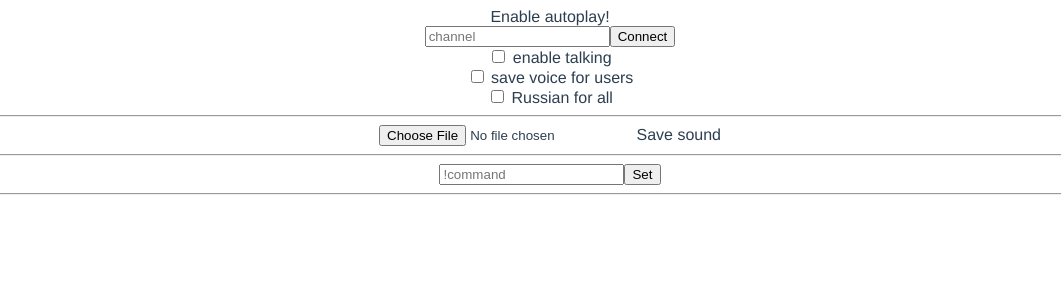
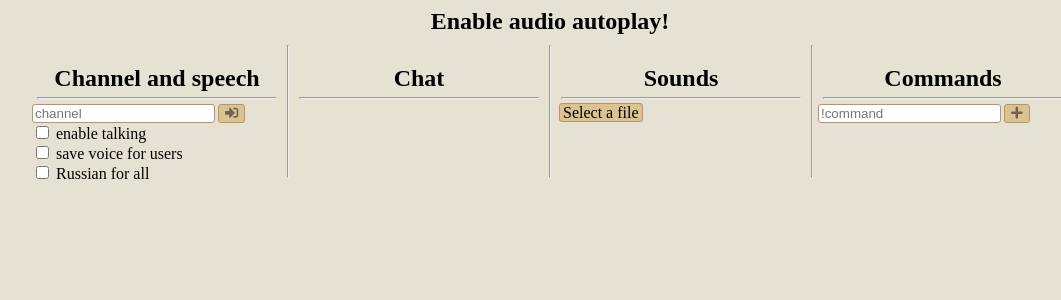
Before and after one commit to sokolas/talking-twitch, a Vue app: page /1 in a window 1280 px wide. Shown: the top 300 px of the page, without its empty margins (90-1151 px from the left). Built offline with nearby package versions, Linux system fonts and the light colour scheme.

Commit message:
styling and fixes

```diff
--- a/package.json
+++ b/package.json
@@ -8,6 +8,8 @@
     "lint": "vue-cli-service lint"
   },
   "dependencies": {
+    "@fortawesome/free-solid-svg-icons": "^5.15.3",
+    "@fortawesome/vue-fontawesome": "^3.0.0-4",
     "core-js": "^3.6.5",
     "tmi.js": "^1.8.3",
     "vue": "^3.0.0",
--- a/src/App.vue
+++ b/src/App.vue
@@ -3,24 +3,7 @@
 </template>
 
 <style>
-#app {
-  font-family: Avenir, Helvetica, Arial, sans-serif;
-  -webkit-font-smoothing: antialiased;
-  -moz-osx-font-smoothing: grayscale;
-  text-align: center;
-  color: #2c3e50;
-}
-
-#nav {
-  padding: 30px;
-}
-
-#nav a {
-  font-weight: bold;
-  color: #2c3e50;
-}
-
-#nav a.router-link-exact-active {
-  color: #42b983;
-}
+  body {
+    background-color:  #e6e2d3;
+  }
 </style>
--- a/src/main.js
+++ b/src/main.js
@@ -3,4 +3,13 @@ import App from './App.vue'
 import router from './router'
 import store from './store'
 
-createApp(App).use(store).use(router).mount('#app');
+import { library } from '@fortawesome/fontawesome-svg-core'
+import { faSignInAlt, faPlay, faPlus, faTrashAlt } from '@fortawesome/free-solid-svg-icons'
+import { FontAwesomeIcon } from '@fortawesome/vue-fontawesome'
+
+library.add(faSignInAlt);
+library.add(faPlus);
+library.add(faPlay);
+library.add(faTrashAlt);
+
+createApp(App).use(store).use(router).component('font-awesome-icon', FontAwesomeIcon).mount('#app');
--- a/src/views/Home.vue
+++ b/src/views/Home.vue
@@ -1,45 +1,54 @@
 <template>
-  <div class="home">
+  <h2>Enable audio autoplay!</h2>
+  <div class="main">
     <!-- Please go <a href="https://twitchapps.com/tmi/" target="blank">here</a>, generate and copy the token -->
-    <div>
-      Enable autoplay!
+    <div class="vertical">
+      <h2>Channel and speech</h2><hr>
       <form v-on:submit.prevent="onSubmit">
         <input type="text" placeholder="channel" id="username" v-model="name"/>
-        <input type="submit" v-on:click="connect" value="Connect" /><br>
+        <button type="submit" v-on:click="connect"><font-awesome-icon icon="sign-in-alt"></font-awesome-icon></button><br>
         <input type="checkbox" v-model="talking" id="talking"/> <label for="talking">enable talking</label><br>
         <input type="checkbox" v-model="saveToStorage" id="savetostore"/> <label for="savetostore">save voice for users</label><br>
         <input type="checkbox" v-model="russian" id="russian"/> <label for="russian">Russian for all</label>
       </form>
     </div>
     <hr>
-    <form v-on:submit.prevent="onSubmit">
-      <input type="file" v-on:change="fileChanged" id="file"/> <label for="file">Save sound</label>
-    </form>
-    <div v-for="(file) in soundFiles" :key="file.uuid">
-      <audio :src="file.url" :ref="el => {if (el) audios[file.uuid] = el}" />{{ file.name }}&nbsp;
-      <button v-on:click="playSound(file.uuid)">&gt;</button>
-      <button v-on:click="deleteSound(file.uuid)">X</button>
+    <div  class="vertical">
+      <h2>Chat</h2><hr>
+      <div v-for="message in messages" :key=message>
+        <span><b>{{ message.name }} :</b> {{ message.text }}</span>
+      </div>
     </div>
     <hr>
-    <div>
+    <div  class="vertical">
+      <h2>Sounds</h2><hr>
+      <form v-on:submit.prevent="onSubmit">
+        <input id="file-upload" type="file" v-on:change="fileChanged" />
+        <label for="file-upload" class="custom-file-upload" style="padding-left: 3px; padding-right: 3px;">Select a file</label>
+      </form>
+      <div class="horizontal" v-for="(file) in soundFiles" :key="file.uuid">
+        <audio :src="file.url" :ref="el => {if (el) audios[file.uuid] = el}" />{{ file.name }}&nbsp;
+        <button v-on:click="playSound(file.uuid)"><font-awesome-icon icon="play"></font-awesome-icon></button>
+        <button v-on:click="deleteSound(file.uuid)"><font-awesome-icon icon="trash-alt"></font-awesome-icon></button>
+      </div>
+    </div>
+    <hr>
+    <div class="vertical">
+      <h2>Commands</h2><hr>
       <form v-on:submit.prevent="addCommand">
         <input type="text" placeholder="!command" id="command" v-model="command"/>
-        <input type="submit" value="Set" /><br>
+        <button type="submit"><font-awesome-icon icon="plus"></font-awesome-icon></button><br>
       </form>
-      <div v-for="(value) in soundCommands" :key="value.uuid">
+      <div class="horizontal" v-for="(value) in soundCommands" :key="value.uuid">
         {{value.name}}
-        <select v-on:change="setSound">
+        <select v-on:change="setSound(value.uuid, $event)">
           <option value="">---</option>
-          <template v-for="(file, fileindex) in soundFiles" :key="fileindex">
+          <template v-for="(file) in soundFiles" :key="file.uuid">
             <option :value="file.uuid" :selected="file.uuid === value.soundId">{{file.name}}</option>
           </template>
         </select>
-        <button :id="value.uuid" v-on:click="deleteCommand">X</button>
+        <button :id="value.uuid" v-on:click="deleteCommand(value.uuid)"><font-awesome-icon icon="trash-alt"></font-awesome-icon></button>
       </div>
-    </div>
-    <hr>
-    <div v-for="message in messages" :key=message>
-      <span><b>{{ message.name }} :</b> {{ message.text }}</span>
     </div>
   </div>
 </template>
@@ -232,8 +241,7 @@ export default {
       window.localStorage.setItem('soundCommands', JSON.stringify(soundCommands.value));
     }
 
-    function deleteCommand(e) {
-      const id = e.target.id;
+    function deleteCommand(id) {
       const index = soundCommands.value.findIndex((item) => item.uuid === id);
 
       if (index > -1) {
@@ -264,8 +272,7 @@ export default {
       }
     }
 
-    function setSound(e) {
-      const commandId = e.target.id;
+    function setSound(commandId, e) {
       const soundId = e.target.value;
       const index = soundCommands.value.findIndex((item) => item.uuid === commandId);
       if (index > -1) {
@@ -275,7 +282,9 @@ export default {
     }
 
     function playSound(soundId) {
-      audios.value[soundId].play();
+      if (audios.value[soundId]) {
+        audios.value[soundId].play();
+      }
     }
 
     loadSounds();
@@ -289,3 +298,76 @@ export default {
   name: 'Home'
 }
 </script>
+
+<style scoped>
+  .main {
+    display: flex;
+    justify-content: center;
+    flex-wrap: wrap;
+  }
+
+  .vertical {
+    margin-top: 20px;
+    flex-direction: column;
+    width: 250px;
+    max-width: 250px;
+  }
+
+  .horizontal {
+    margin-top: 5px;
+  }
+
+  h2 {
+    margin-top: 5px;
+    margin-bottom: 5px;
+    text-align: center;
+  }
+
+  hr {
+    margin: 5px;
+    color: #b9936c;
+  }
+
+  button {
+    background-color: #dac292;
+    color: #706250;
+    border: 1px solid;
+    border-color: #b9936c;
+    border-radius: 3px;
+    margin-left: 3px;
+  }
+
+  input[type=submit] {
+    background-color: #dac292;
+    border: 1px solid;
+    border-color: #b9936c;
+    border-radius: 3px;
+    margin-left: 3px;
+  }
+
+  .custom-file-upload {
+    background-color: #dac292;
+    border: 1px solid;
+    border-color: #b9936c;
+    border-radius: 3px;
+    margin-left: 3px;
+  }
+
+  input[type=text] {
+    border: 1px solid;
+    border-color: #b9936c;
+    border-radius: 3px;
+  }
+
+  select {
+    border: 1px solid;
+    border-color: #b9936c;
+    border-radius: 3px;
+  }
+
+  input[type=file] {
+    display: none;
+  }
+
+
+</style>
```
Also changed, not shown: 1 other file (tests, documents, lock files or other folders).
